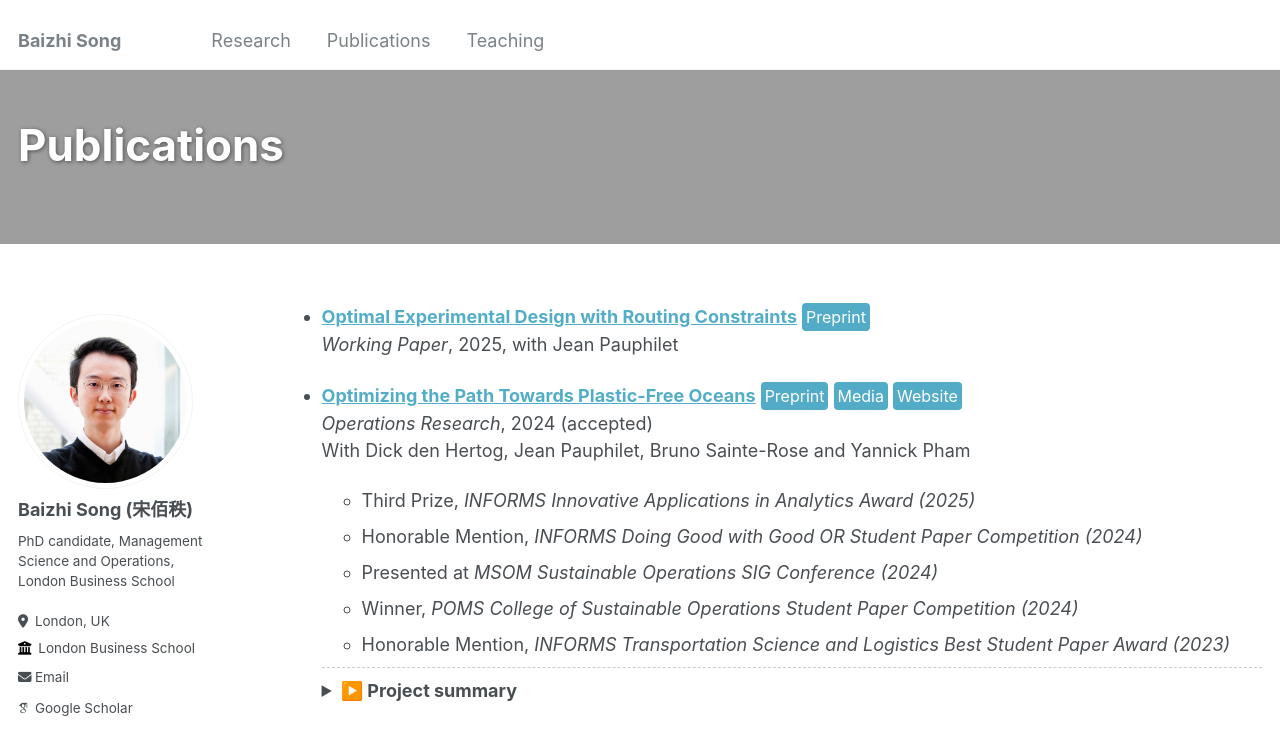
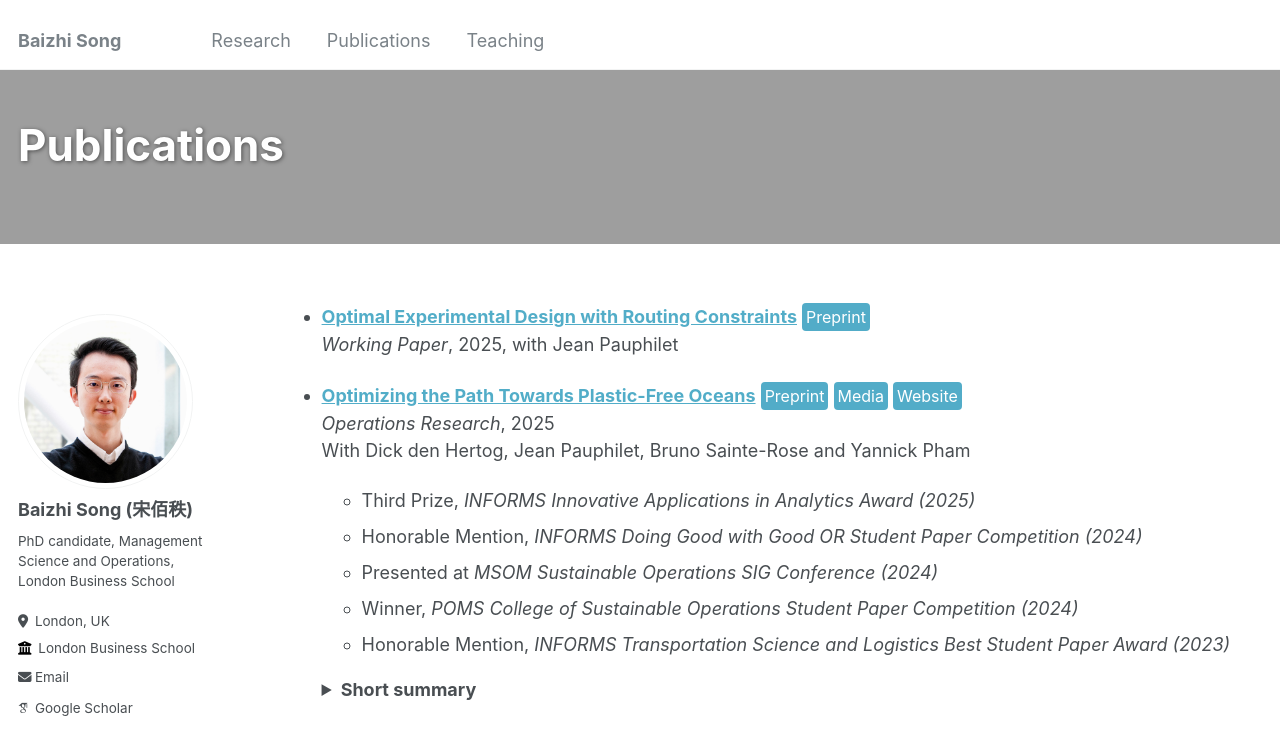
Before and after one commit to Baizhi-Song/baizhi-song.github.io, a Jekyll site: the page built from _pages/publications.md, in a window 1280 px wide and 900 px high. Shown: the top 755 px of the window. Built offline with Jekyll 4.4.1, drawn with Linux system fonts in a browser that asks for light colours; some web fonts are replaced; part of the change alters nothing that is shown.

Commit message:
Update publications.md

```diff
--- a/_pages/publications.md
+++ b/_pages/publications.md
@@ -14,7 +14,7 @@ header:
 
 <a name="optimizing-the-path-towards-plastic-free-oceans"></a>
 - **[Optimizing the Path Towards Plastic-Free Oceans](https://pubsonline.informs.org/doi/full/10.1287/opre.2023.0515)**  <a href="https://optimization-online.org/2023/10/optimizing-the-path-towards-plastic-free-oceans/" style="display: inline-block; padding: 2px 4px; font-size: 16px; color: white; background-color: #52acc8; text-align: center; text-decoration: none; border-radius: 4px;">Preprint</a>  <a href="https://www.london.edu/think/winning-the-race-for-cleaner-oceans-with-analytics" style="display: inline-block; padding: 2px 4px; font-size: 16px; color: white; background-color: #52acc8; text-align: center; text-decoration: none; border-radius: 4px;">Media</a>  <a href="{{ site.baseurl }}/research/ocean_cleanup.html" style="display: inline-block; padding: 2px 4px; font-size: 16px; color: white; background-color: #52acc8; text-align: center; text-decoration: none; border-radius: 4px;">Website</a>
-  *Operations Research*, 2024 (accepted)
+  *Operations Research*, 2025
   With Dick den Hertog, Jean Pauphilet, Bruno Sainte-Rose and Yannick Pham
 
   <!-- [(The Ocean Cleanup)](https://theoceancleanup.com/) -->
@@ -24,13 +24,14 @@ header:
   - Winner, *POMS College of Sustainable Operations Student Paper Competition (2024)*
   - Honorable Mention, *INFORMS Transportation Science and Logistics Best Student Paper Award (2023)*
 
-  <details style="margin: 0.5em 0 1em; border-top: 1px dashed #ccc; padding-top: 0.5em;">
+  <details style="margin: 0.5em 0 1em; padding-top: 0.5em;">
     <summary style="cursor: pointer; font-weight: bold;">
-      ▶️ Project summary
+      Short summary
     </summary>
     <p>
-      Increasing ocean plastic pollution is irreversibly harming ecosystems…
-      On one-year data, our routing boosts collection by over 60%.
+      Increasing ocean plastic pollution is irreversibly harming ecosystems and human economic activities. We partner with a Dutch NGO, <a href="https://theoceancleanup.com/">The Ocean Cleanup (TOC)</a>, and use optimization to help clean up oceans from plastic faster.
+      In our paper, we optimize the route of their plastic collection system in the ocean to maximize the quantity of plastic collected over time.
+      On one-year ocean data, our optimization-based routing approach increases the quantity of plastic collected by over 60% compared with their current routing strategy, hence speeding up the progress towards plastic-free oceans.
     </p>
     <div style="display: flex; gap: 1em; flex-wrap: wrap;">
       <figure style="flex: 1 1 40%; margin: 0;">
```
